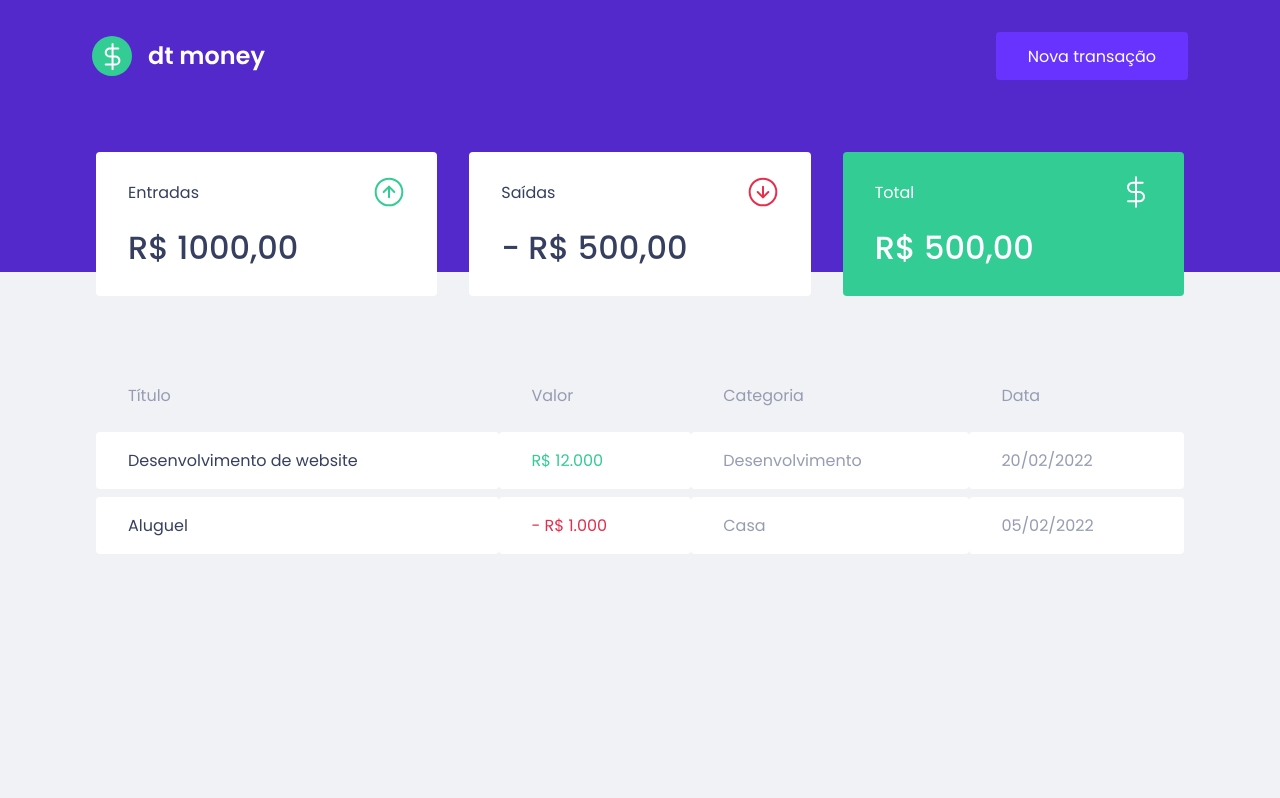
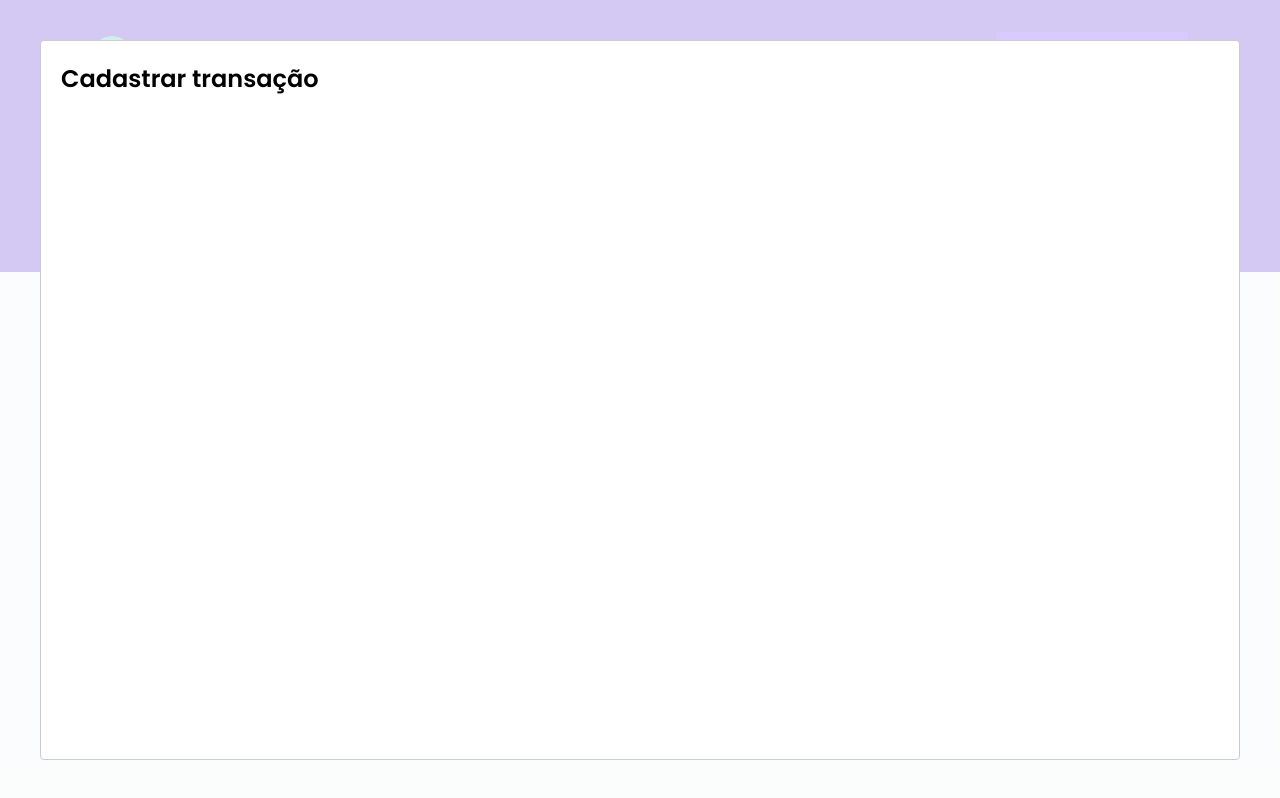
Before and after one commit to brhenriq/dtmoney, a React (Create React App) app: page / in a window 1280 px wide. Both pictures are taken after a click on the button "Nova transação". Built offline with nearby package versions, Linux system fonts and the light colour scheme; no server answers; what miragejs would draw is missing.

Commit message:
add react modal on create new transaction

```diff
--- a/package.json
+++ b/package.json
@@ -15,6 +15,7 @@
   },
   "devDependencies": {
     "@types/react-dom": "^18.0.6",
+    "@types/react-modal": "^3.13.1",
     "@types/styled-components": "^5.1.26"
   },
   "scripts": {
--- a/src/App.tsx
+++ b/src/App.tsx
@@ -1,13 +1,33 @@
+import { useState } from "react";
+import Modal from "react-modal";
 import { Dashboard } from "./components/Dashboard";
 import { Header } from "./components/Header";
 import { GlobalStyle } from "./styles/global";
 
 
 export function App() {
+  const [isNewTransactionModalOpen, setIsNewTransactionModalOpen] = useState(false);
+
+  function handleOpenNewTransactionModal() {
+    setIsNewTransactionModalOpen(true);
+
+  }
+
+  function handleCloseNewTransactionModal() {
+    setIsNewTransactionModalOpen(false);
+  }
+
   return (
     <>
-      <Header />
+      <Header onOpenNewTransactionModal={handleOpenNewTransactionModal} />
       <Dashboard />
+      <Modal
+        isOpen={isNewTransactionModalOpen}
+        onRequestClose={handleCloseNewTransactionModal}
+        contentLabel="Example Modal"
+        >
+          <h2>Cadastrar transação</h2>
+        </Modal>
       <GlobalStyle />
     </>
   );
--- a/src/components/Header/index.tsx
+++ b/src/components/Header/index.tsx
@@ -1,13 +1,17 @@
-import logoImg from '../../assets/logo.svg'
-import { Container, Content } from './styles'
+import logoImg from '../../assets/logo.svg';
+import { Container, Content } from './styles';
 
-export function Header() {
+interface HeaderProps {
+  onOpenNewTransactionModal: () => void
+}
+
+export function Header({onOpenNewTransactionModal}: HeaderProps) {
   return (
     <Container>
       <Content>
         <img src={logoImg} alt="dt money" />
 
-        <button type="button">
+        <button type="button" onClick={onOpenNewTransactionModal}>
          Nova transação
         </button>
 
```
Also changed, not shown: 1 other file (tests, documents, lock files or other folders).
